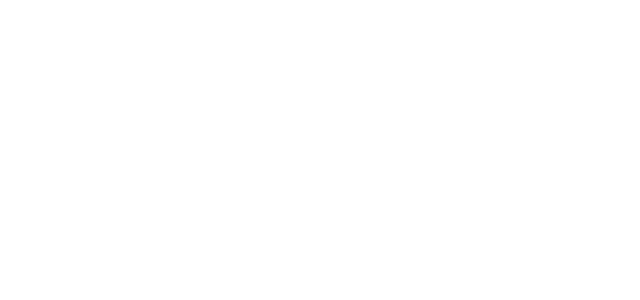
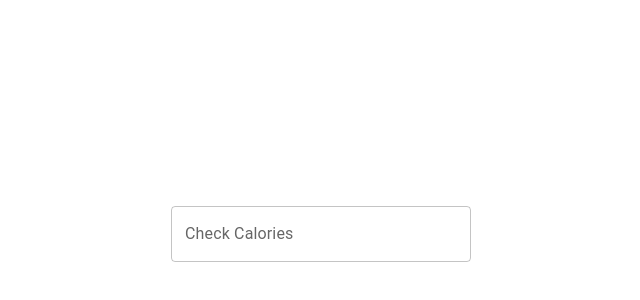
Before and after one commit to JustBecerra/Calorie-Counter, a React (Vite) app: page / in a window 1280 px wide. Shown: the part 166-466 px from the top of the page, without its empty margins (319-959 px from the left). Built offline with nearby package versions, Linux system fonts and the light colour scheme.

Commit message:
added base text input

```diff
--- a/src/App.tsx
+++ b/src/App.tsx
@@ -1,14 +1,8 @@
-import { useState } from 'react'
-import './App.css'
+import "./App.css";
+import { Home } from "./pages/home";
 
 function App() {
-  const [count, setCount] = useState(0)
-
-  return (
-    <>
-
-    </>
-  )
+  return <Home />;
 }
 
-export default App
+export default App;
--- /dev/null
+++ b/src/components/FoodPanel/index.tsx
@@ -0,0 +1,36 @@
+import Stack from "@mui/material/Stack";
+import Autocomplete from "@mui/material/Autocomplete";
+import TextField from "@mui/material/TextField";
+
+const foodItems = [
+  {
+    name: "Apple",
+    calories: "100",
+  },
+  {
+    name: "Milanesa",
+    calories: "158",
+  },
+];
+
+export const FoodPanel = () => {
+  return (
+    <Stack spacing={2} sx={{ width: 300 }}>
+      <Autocomplete
+        freeSolo
+        options={foodItems.map((option) => option.name)}
+        renderInput={(params) => (
+          <TextField
+            {...params}
+            label="Check Calories"
+            color="success"
+            variant="outlined"
+            InputProps={{
+              ...params.InputProps,
+            }}
+          />
+        )}
+      />
+    </Stack>
+  );
+};
--- /dev/null
+++ b/src/pages/home.tsx
@@ -0,0 +1,5 @@
+import { FoodPanel } from "../components/FoodPanel";
+
+export const Home = () => (
+    <FoodPanel />
+)
```
Also changed, not shown: src/components/FoodList/index.tsx (added).
